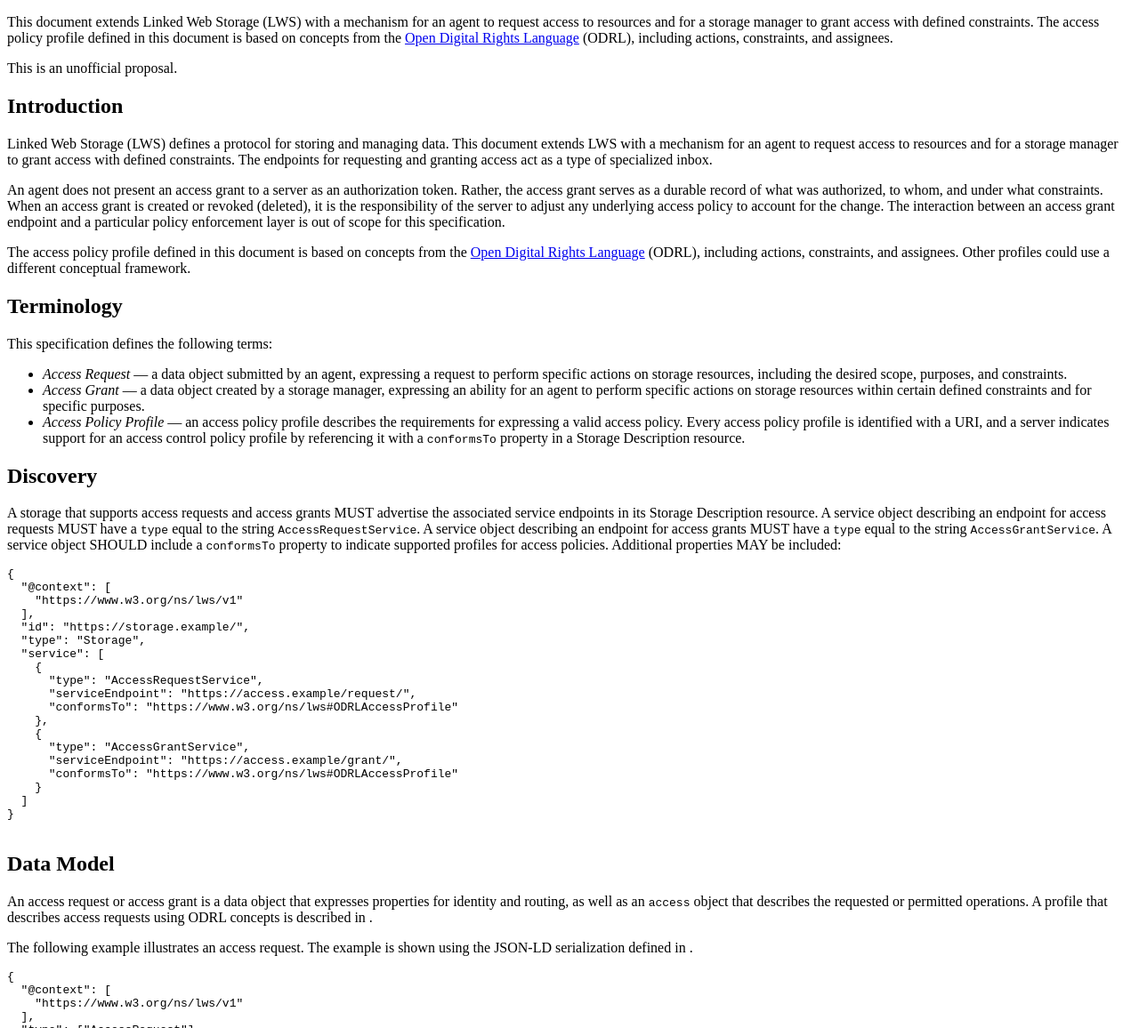
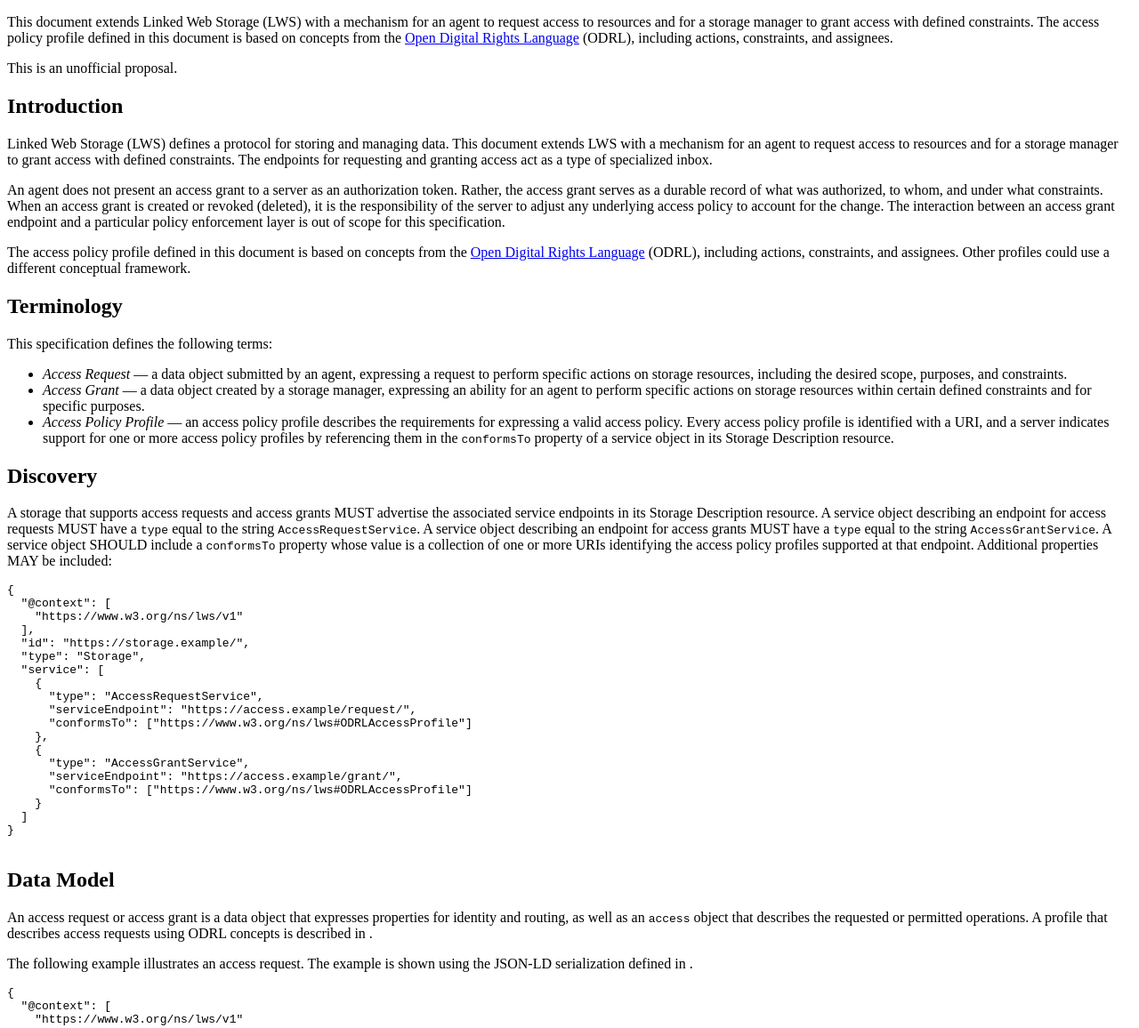
Before and after one commit to w3c/lws-protocol, a plain HTML site: page lws10-access-requests/index.html in a window 1280 px wide. Shown: the top 1156 px of the page at 89% size. Drawn offline with Linux system fonts and the light colour scheme.

Commit message:
Clarify conformsTo text and examples

```diff
--- a/lws10-access-requests/index.html
+++ b/lws10-access-requests/index.html
@@ -104,8 +104,9 @@
         <li>
           <dfn data-lt="access policy profiles">Access Policy Profile</dfn> &mdash; an access policy profile describes the
           requirements for expressing a valid access policy. Every access policy profile is identified
-          with a URI, and a server indicates support for an access control policy profile by
-          referencing it with a <code>conformsTo</code> property in a Storage Description resource.
+          with a URI, and a server indicates support for one or more access policy profiles by
+          referencing them in the <code>conformsTo</code> property of a service object in its
+          Storage Description resource.
         </li>
       </ul>
     </section>
@@ -120,9 +121,10 @@
         <a>access requests</a> MUST have a <code>type</code> equal to the string
         <code>AccessRequestService</code>. A service object describing an endpoint for
         <a>access grants</a> MUST have a <code>type</code> equal to the string
-        <code>AccessGrantService</code>. A service
-        object SHOULD include a <code>conformsTo</code> property to indicate supported profiles for access
-        policies. Additional properties MAY be included:
+        <code>AccessGrantService</code>. A service object SHOULD include a
+        <code>conformsTo</code> property whose value is a collection of one or more URIs
+        identifying the <a>access policy profiles</a> supported at that endpoint. Additional
+        properties MAY be included:
       </p>
 
       <pre class="example" title="Storage Description with access request and grant services">
@@ -136,12 +138,12 @@
     {
       "type": "AccessRequestService",
       "serviceEndpoint": "https://access.example/request/",
-      "conformsTo": "https://www.w3.org/ns/lws#ODRLAccessProfile"
+      "conformsTo": ["https://www.w3.org/ns/lws#ODRLAccessProfile"]
     },
     {
       "type": "AccessGrantService",
       "serviceEndpoint": "https://access.example/grant/",
-      "conformsTo": "https://www.w3.org/ns/lws#ODRLAccessProfile"
+      "conformsTo": ["https://www.w3.org/ns/lws#ODRLAccessProfile"]
     }
   ]
 }
```
